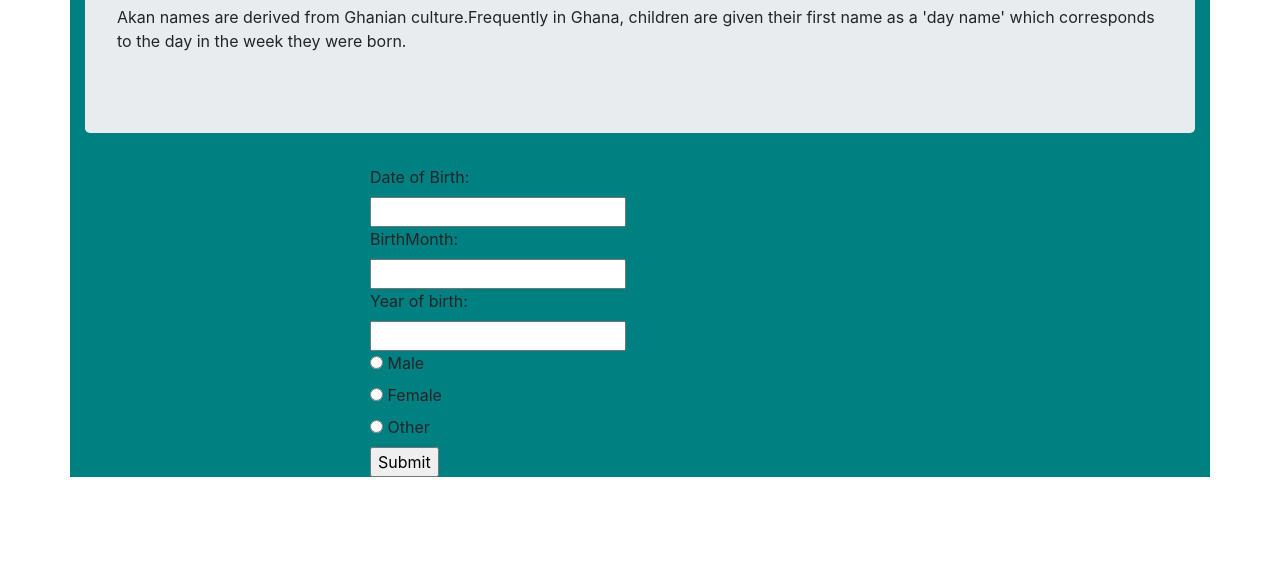
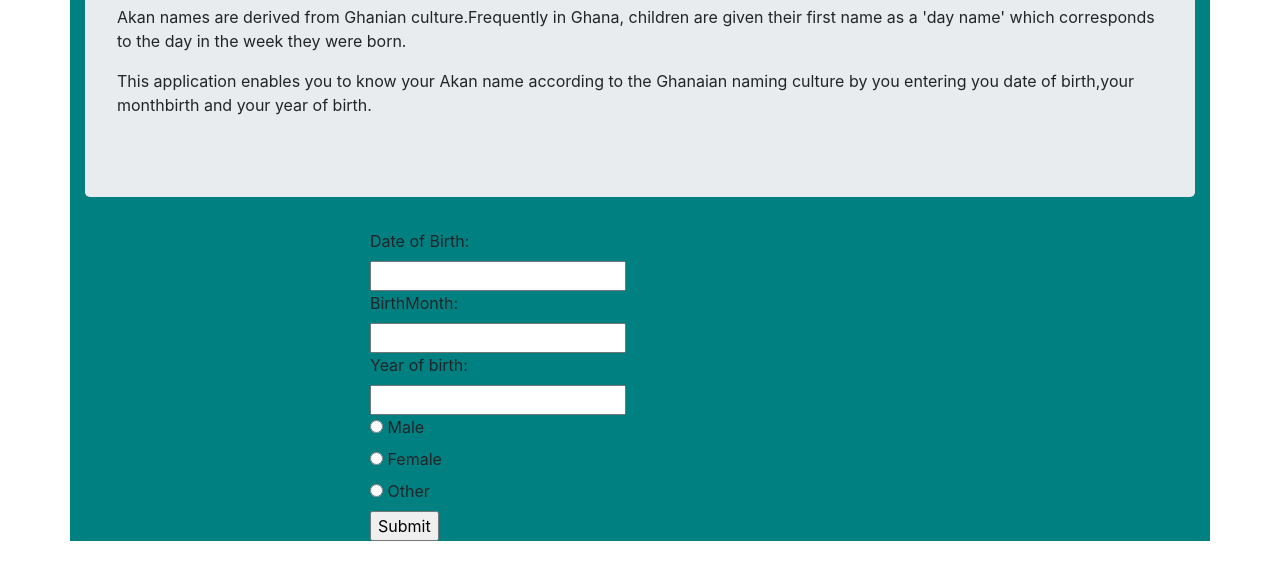
Before and after one commit to kangalah/Akan-naming-culture, a plain HTML site: page index.html in a window 1280 px wide. Shown: the part 115-694 px from the top of the page. Drawn offline with Linux system fonts and the light colour scheme.

Commit message:
added a paragraph description

```diff
--- a/index.html
+++ b/index.html
@@ -12,6 +12,7 @@
         <div class="jumbotron">
             <h1>Ghanian Naming culture.</h1>
             <p>Akan names are derived from Ghanian culture.Frequently in Ghana, children are given their first name as a 'day name' which corresponds to the day in the week they were born.</p>
+            <p>This application enables you to know your Akan name according to the Ghanaian naming culture by you entering you date of birth,your monthbirth and your year of birth.</p>
         </div>
 
         <div class="row">
```
